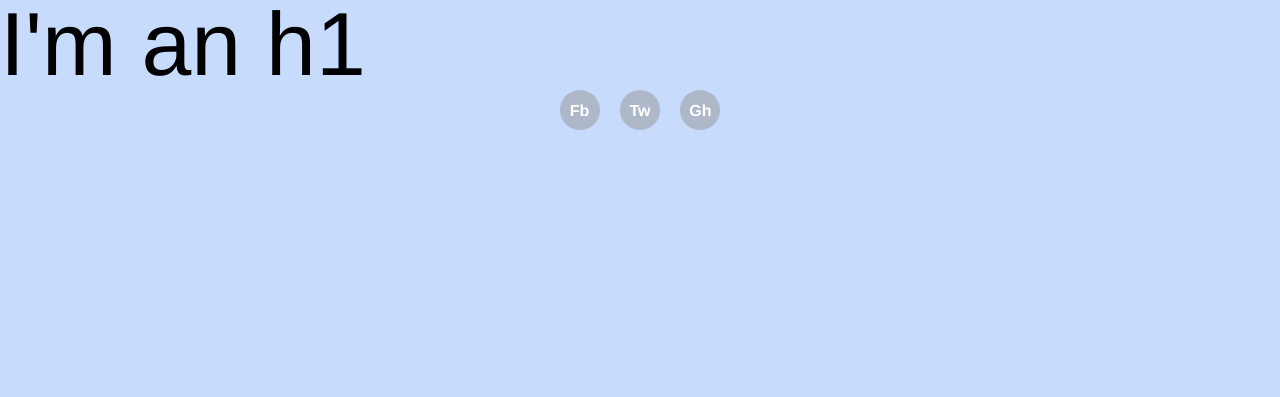
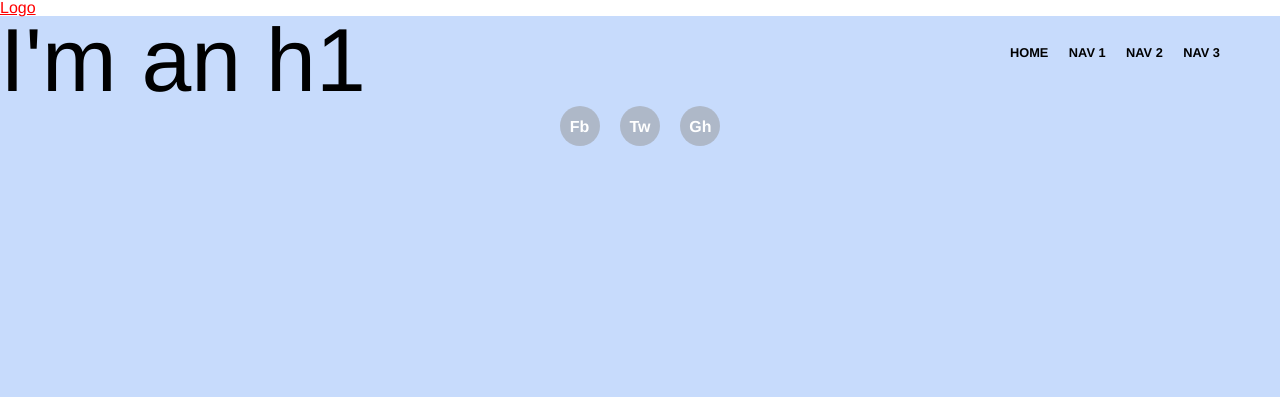
Before and after one commit to Simbaxo/Learn-Enough, a plain HTML site: page _site/index.html in a window 1280 px wide. Shown: the top 397 px of the page. Drawn offline with Linux system fonts and the light colour scheme.

Commit message:
Navigation added

```diff
--- a/_site/css/main.css
+++ b/_site/css/main.css
@@ -11,6 +11,26 @@
 
 a {
   color: #f00;
+}
+
+/* HEADER STYLES */
+
+.header-nav {
+  float: right;
+  padding: 5.5vh 60px 0 0;
+}
+
+.header-nav > li {
+  display: inline-block;
+  margin-left: 1em;
+}
+
+.header-nav a {
+  color: #000;
+  font-size: 0.8rem;
+  font-weight: bold;
+  text-decoration: none;
+  text-transform: uppercase;
 }
 
 /* HERO STYLES */
--- a/_site/index.html
+++ b/_site/index.html
@@ -1,14 +1,23 @@
 <!DOCTYPE html>
 <html>
-
-<head>
+  <head>
   <title>Test Page: Don't Panic</title>
   <meta charset="utf-8">
   <link rel="stylesheet" href="/css/reset.css">
   <link rel="stylesheet" href="/css/main.css">
 </head>
-
 <body>
+  <header class="header">
+  <nav>
+    <ul class="header-nav">
+      <li><a href="/">Home</a></li>
+      <li><a href="#">Nav 1</a></li>
+      <li><a href="#">Nav 2</a></li>
+      <li><a href="#">Nav 3</a></li>
+    </ul>
+  </nav>
+  <a href="/" class="header-log">Logo</a>
+</header>
   <div class="full-hero hero-home">
     <h1>I'm an h1</h1>
     <ul class="social-list">
--- a/css/main.css
+++ b/css/main.css
@@ -11,6 +11,26 @@
 
 a {
   color: #f00;
+}
+
+/* HEADER STYLES */
+
+.header-nav {
+  float: right;
+  padding: 5.5vh 60px 0 0;
+}
+
+.header-nav > li {
+  display: inline-block;
+  margin-left: 1em;
+}
+
+.header-nav a {
+  color: #000;
+  font-size: 0.8rem;
+  font-weight: bold;
+  text-decoration: none;
+  text-transform: uppercase;
 }
 
 /* HERO STYLES */
```
Also changed, not shown: _includes/head.html (added, +6 -0 lines), _includes/header.html (added, +11 -0 lines), _layouts/default.html (+2 -8 lines).
